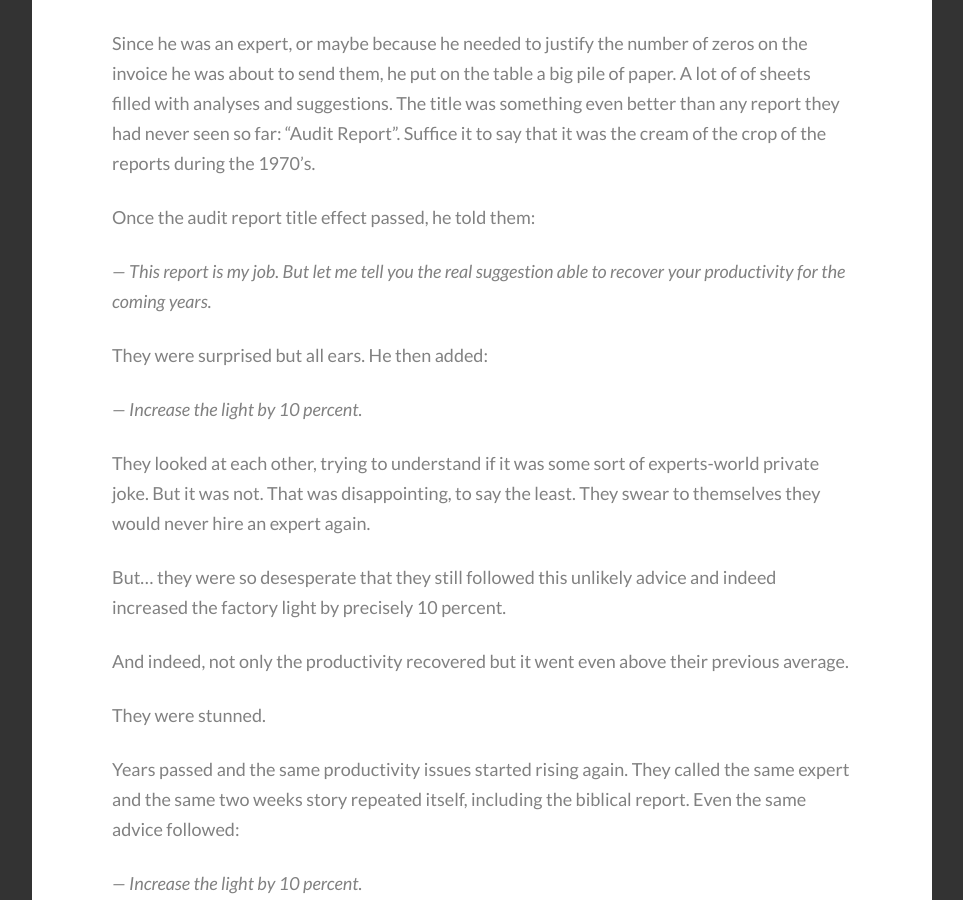
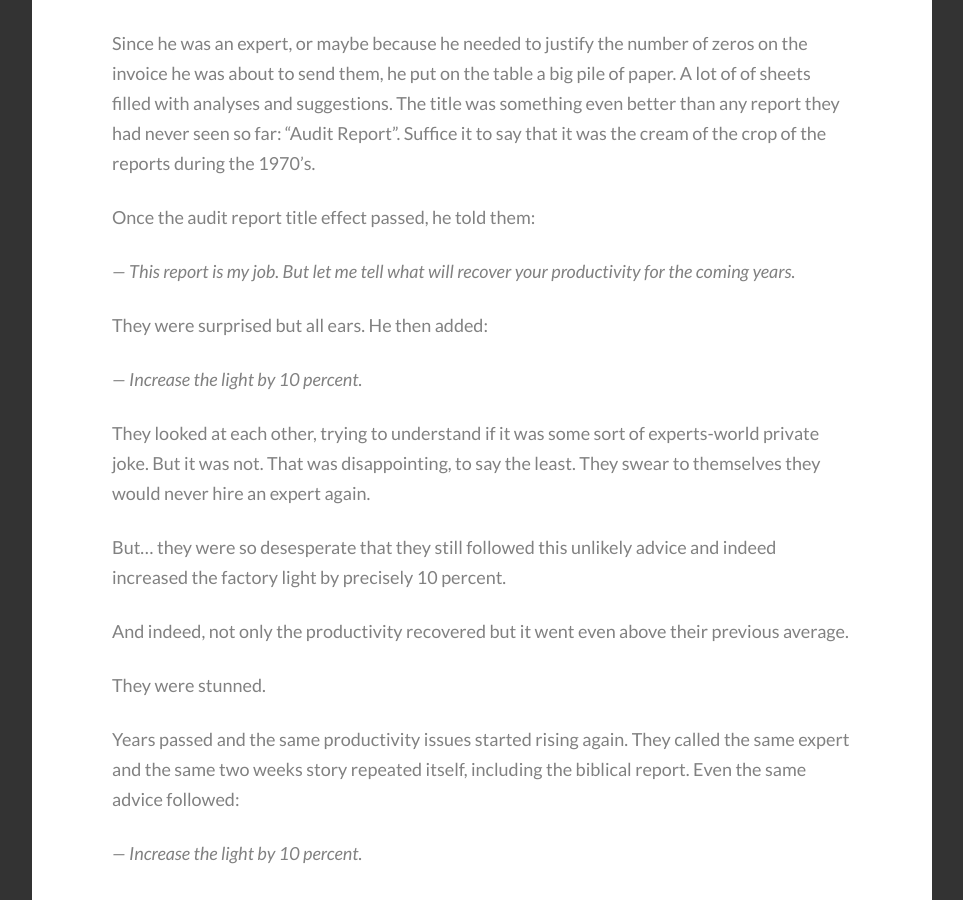
Before and after one commit to ivangabriele/blog, a Jekyll site: the page built from _posts/2018-01-26-the-story-of-a-factory-light.md, in a window 1280 px wide and 900 px high, scrolled down 1817 px. Shown: the whole window, without its empty margins (8-971 px from the left). Built offline with Jekyll 4.4.1, drawn with Linux system fonts in a browser that asks for light colours; some web fonts are replaced; comment, search, counter and statistics services are not loaded.

Commit message:
posts: update

```diff
--- a/_posts/2018-01-26-the-story-of-a-factory-light.md
+++ b/_posts/2018-01-26-the-story-of-a-factory-light.md
@@ -29,7 +29,7 @@ Since he was an expert, or maybe because he needed to justify the number of zero
 
 Once the audit report title effect passed, he told them:
 
-*— This report is my job. But let me tell you the real suggestion able to recover your productivity for the coming years.*
+*— This report is my job. But let me tell what will recover your productivity for the coming years.*
 
 They were surprised but all ears. He then added:
 
```
